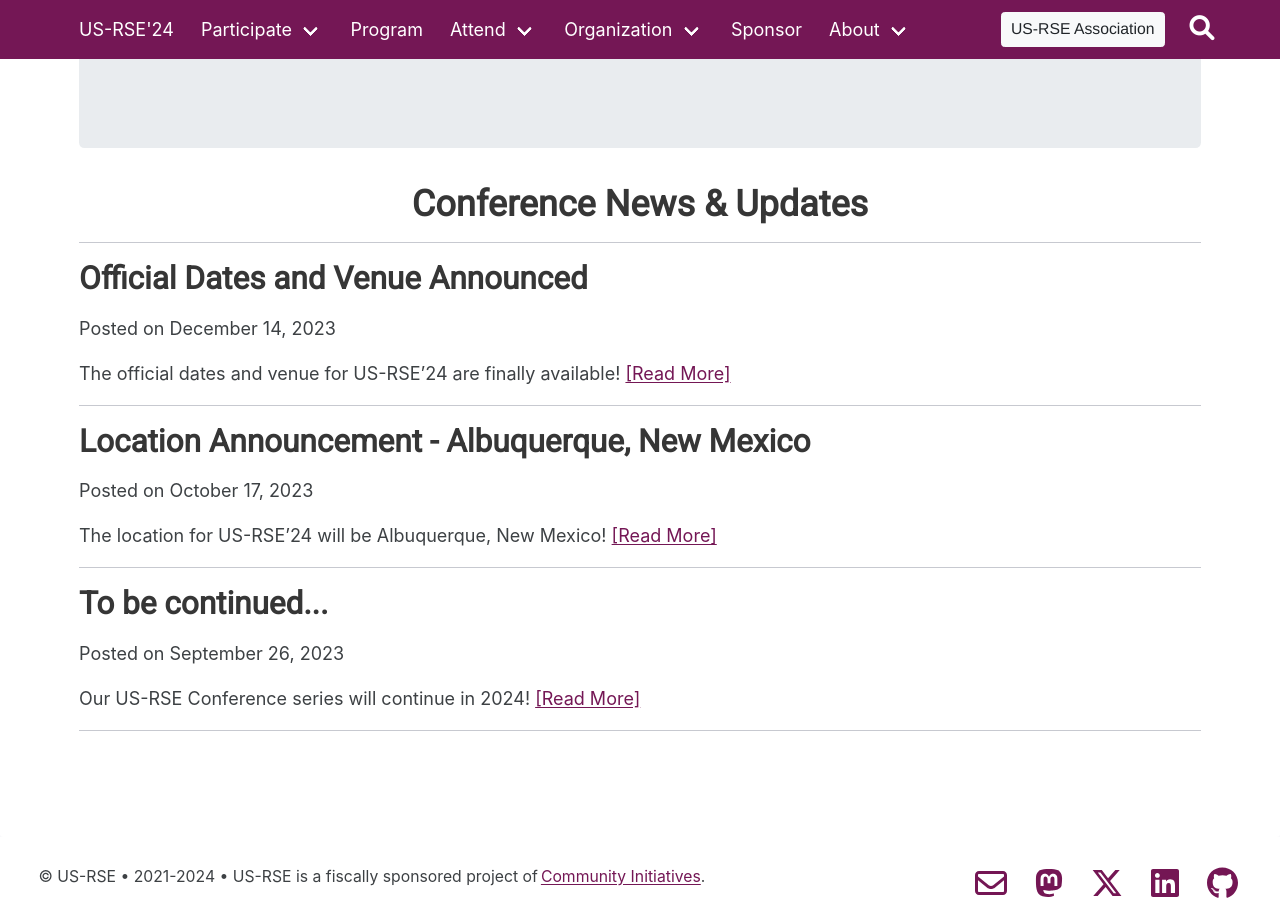
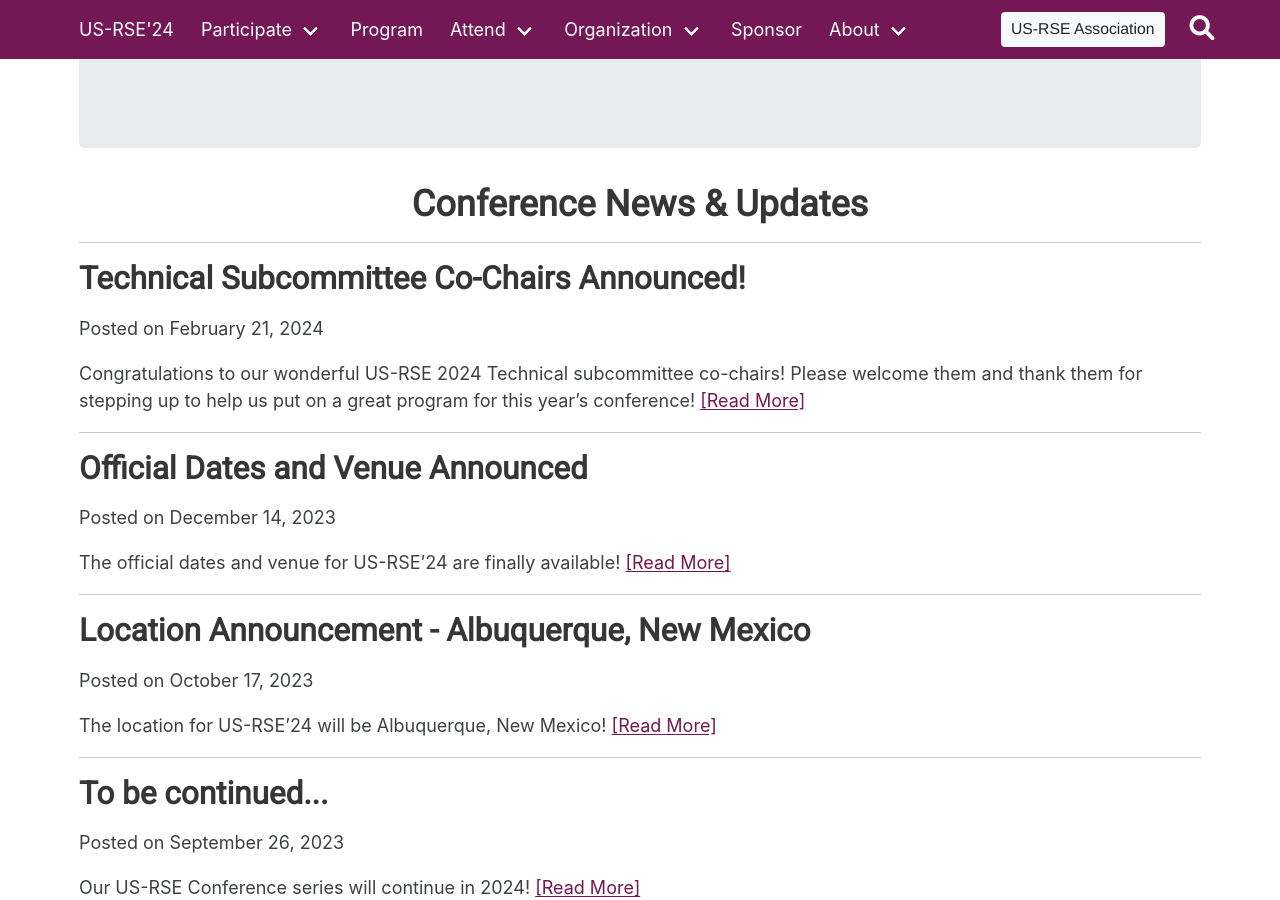
Before and after one commit to USRSE/usrse24, a Jekyll site: the page built from index.html, in a window 1280 px wide and 900 px high, scrolled down 1573 px. Built offline with Jekyll 4.4.1, drawn with Linux system fonts in a browser that asks for light colours; the list of posts is cut into pages by our own code; a style sheet for code colours, icons or effects is not loaded.

Commit message:
adding technical chairs
adding technical subcommittee co-chairs, and related news post

```diff
--- /dev/null
+++ b/_posts/2024-02-21-technical-chairs.md
@@ -0,0 +1,32 @@
+---
+layout: post
+title: "Technical Subcommittee Co-Chairs Announced!"
+date: 2024-02-21
+tags:
+---
+
+> Congratulations to our wonderful US-RSE 2024 Technical subcommittee co-chairs! Please welcome them and thank them for stepping up to help us put on a great program for this year’s conference!
+
+- BoFs
+  - David Luet
+  - Nasir Eisty
+- Notebooks
+  - Ludovico Bianchi
+  - Nicole Brewer
+  - Torin White
+- Papers
+  - Fang Liu
+  - John Tencer
+  - Sandeep Puthanveetil Satheesan
+- Posters
+  - Douglas Friedel
+  - Vishwasrao Salunkhe
+- Tutorials
+  - Pengyin Shan
+  - Steven Clontz
+- Talks
+  - Derek Wilke
+  - Maria Patrou
+- Workshops
+  - Cody Balos
+  - Elaine Raybourn
```
Also changed, not shown: pages/organization/technical.md (+39 -0 lines).
